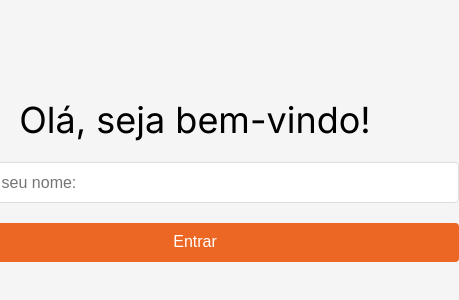
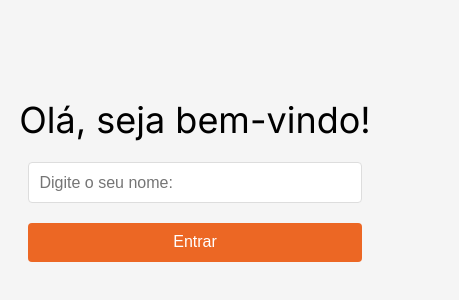
Before and after one commit to renanberton/clients-crud, a React (Vite) app: page / in a window 390 px wide. Shown: the part 242-542 px from the top of the page, 459 px wide, since content can reach past the window. Built offline with nearby package versions, Linux system fonts and the light colour scheme; no server answers.

Commit message:
Modify: Alteração de Responsividade na tela inicial

```diff
--- a/src/pages/Home/style.scss
+++ b/src/pages/Home/style.scss
@@ -10,7 +10,6 @@
   padding: 1rem;
   background: #f5f5f5;
 }
-
 
 .home-title {
   font-family: "Inter", sans-serif;
@@ -46,6 +45,7 @@
 
   @media (max-width: 768px) {
     padding: 0.65rem;
+    width: 95%;
   }
 }
 
@@ -68,5 +68,6 @@
 
   @media (max-width: 768px) {
     padding: 0.65rem;
+    width: 95%;
   }
 }
--- a/src/pages/SelectedClients/style.scss
+++ b/src/pages/SelectedClients/style.scss
@@ -1,9 +1,10 @@
 @import url('https://fonts.googleapis.com/css2?family=Inter:ital,opsz,wght@0,14..32,100..900;1,14..32,100..900&display=swap');
 
-.selected-clients-page {
+.clients-page {
   width: 100%;
   min-height: 100vh;
   background: #f5f5f5;
+  height: 110vh;
 }
 
 .selected-clients-main {
```
